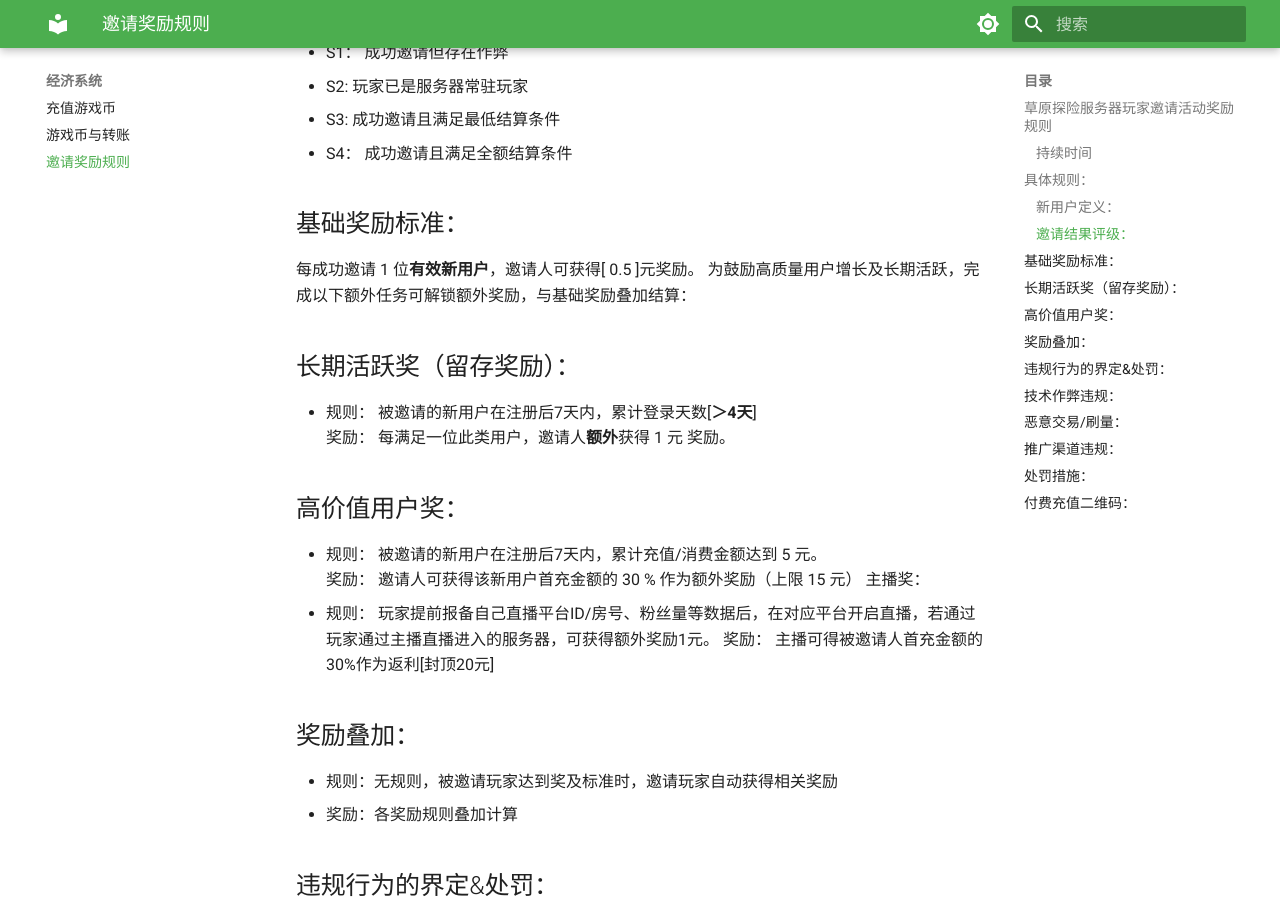
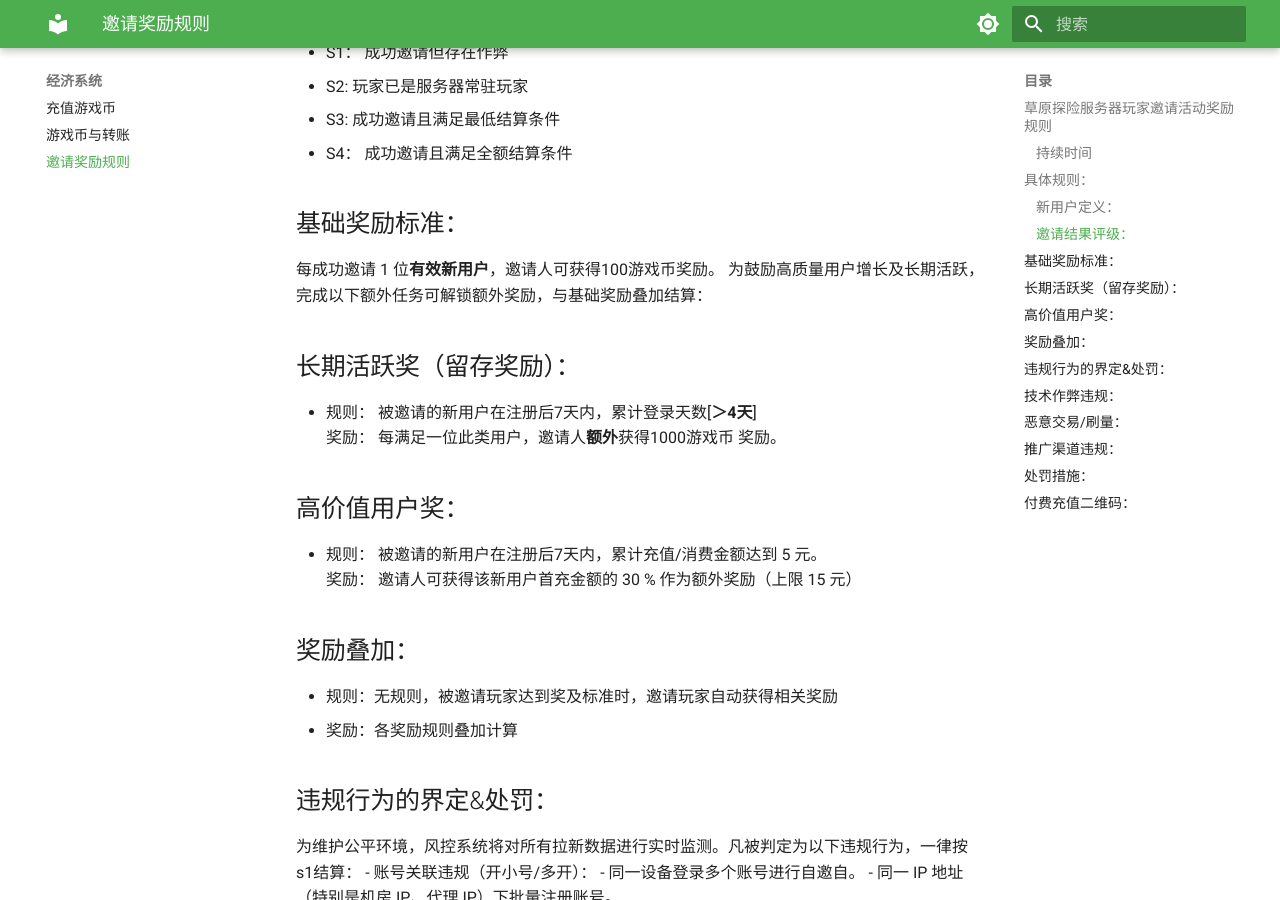
Before and after one commit to ypsdf1/caoyuanwiki, an MkDocs documentation site: the page built from docs/invite.md, in a window 1280 px wide and 900 px high, scrolled down 610 px. Built offline with MkDocs 1.6.1 and Material for MkDocs 9.7.7, drawn with Linux system fonts in a browser that asks for light colours.

Commit message:
更新邀请奖励活动

```diff
--- a/docs/invite.md
+++ b/docs/invite.md
@@ -14,17 +14,15 @@
 - S4： 成功邀请且满足全额结算条件
 
 ## 基础奖励标准：
-每成功邀请 1 位**有效新用户**，邀请人可获得[ 0.5 ]元奖励。
+每成功邀请 1 位**有效新用户**，邀请人可获得100游戏币奖励。
 为鼓励高质量用户增长及长期活跃，完成以下额外任务可解锁额外奖励，与基础奖励叠加结算：
 ## 长期活跃奖（留存奖励）：
 - 规则： 被邀请的新用户在注册后7天内，累计登录天数[**＞4天**]<br>
-奖励： 每满足一位此类用户，邀请人**额外**获得 1 元 奖励。
+奖励： 每满足一位此类用户，邀请人**额外**获得1000游戏币 奖励。
 ## 高价值用户奖：
 - 规则： 被邀请的新用户在注册后7天内，累计充值/消费金额达到 5 元。<br>
 奖励： 邀请人可获得该新用户首充金额的 30 % 作为额外奖励（上限 15 元）
-主播奖：
-- 规则： 玩家提前报备自己直播平台ID/房号、粉丝量等数据后，在对应平台开启直播，若通过玩家通过主播直播进入的服务器，可获得额外奖励1元。
-奖励： 主播可得被邀请人首充金额的30%作为返利[封顶20元]
+
 
 ## 奖励叠加：
 - 规则：无规则，被邀请玩家达到奖及标准时，邀请玩家自动获得相关奖励
--- a/mkdocs.yml
+++ b/mkdocs.yml
@@ -60,7 +60,6 @@ nav:
   - 基础入门:
       - 用户协议: player.md
       - 注册和登陆: login.md
-      - 指令帮助: plays.md
   - 游戏功能:
       - 领地保护: dom.md
       - 皮肤更新: skin.md
```
Also changed, not shown: docs/money.md (deleted, +0 -28 lines), docs/plays.md (deleted, +0 -63 lines).
